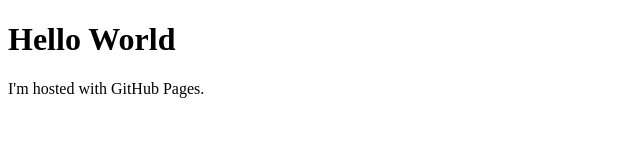
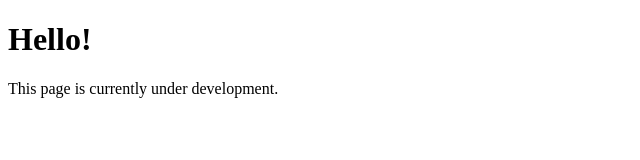
Before and after one commit to gasbarrg/gasbarrg.github.io, a plain HTML site: page index.html in a window 1280 px wide. Shown: the whole page, without its empty margins (0-640 px from the left). Drawn offline with Linux system fonts and the light colour scheme.

Commit message:
Update index.html

```diff
--- a/index.html
+++ b/index.html
@@ -1,7 +1,7 @@
 <!DOCTYPE html>
 <html>
 <body>
-<h1>Hello World</h1>
-<p>I'm hosted with GitHub Pages.</p>
+<h1>Hello!</h1>
+<p>This page is currently under development.</p>
 </body>
 </html>
```
